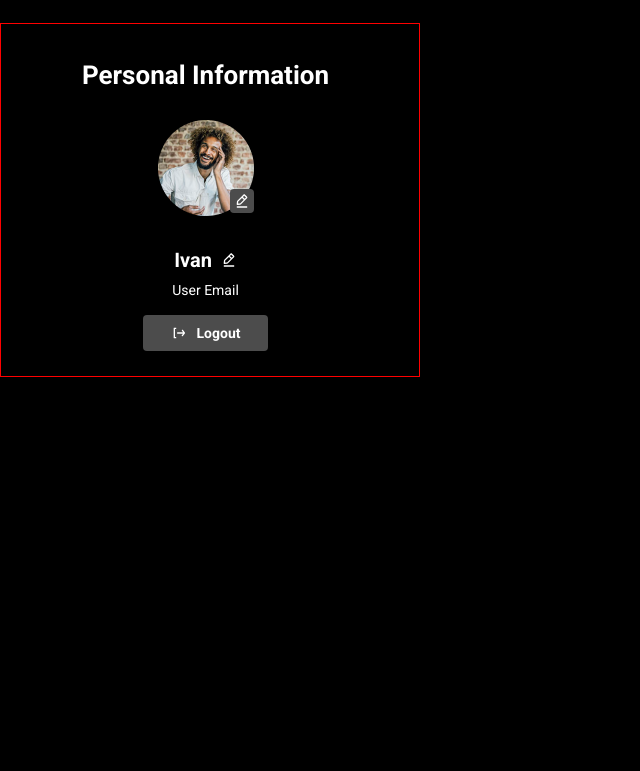
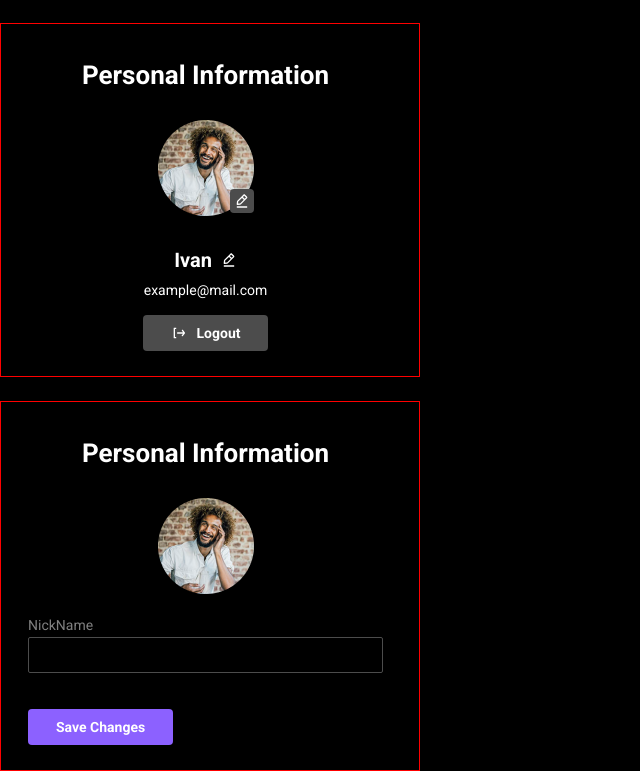
Before and after one commit to evan-weissrussland/flashCards1, a React (Vite) app: page / in a window 1280 px wide. Shown: the part 3021-3792 px from the top of the page, without its empty margins (0-640 px from the left). Before the commit the page ends 3398 px from the top, so only its background shows below. Built offline with nearby package versions, Linux system fonts and the light colour scheme; a web font is replaced by a local one.

Commit message:
компонента editProfileSaveChange

```diff
--- a/src/App.tsx
+++ b/src/App.tsx
@@ -12,6 +12,7 @@ import { Select, SelectContent, SelectItem, SelectTrigger } from '@/common/compo
 import { CheckEmail } from '@/features/Auth/ui/CheckEmail/ui'
 import { CreateNewPass } from '@/features/Auth/ui/CreateNewPass/ui'
 import { EditProfileLogout } from '@/features/Auth/ui/EditProfileLogout/ui'
+import { EditProfileSaveChange } from '@/features/Auth/ui/EditProfileSaveChange/ui'
 import { ForgotPass } from '@/features/Auth/ui/ForgotPass/ui'
 import { Header } from '@/features/Auth/ui/Header/ui'
 import { SignIn } from '@/features/Auth/ui/SignIn/ui'
@@ -136,6 +137,8 @@ export function App() {
       <CreateNewPass />
       <br />
       <EditProfileLogout />
+      <br />
+      <EditProfileSaveChange />
     </>
   )
 }
--- a/src/features/Auth/ui/EditProfileLogout/ui/EditProfileLogout.tsx
+++ b/src/features/Auth/ui/EditProfileLogout/ui/EditProfileLogout.tsx
@@ -1,7 +1,7 @@
 import { Button } from '@/common/components/button'
 import { Card } from '@/common/components/card'
 import { Typography } from '@/common/components/typography'
-import { CheckEmailIcon, EditIcon } from '@/common/icons/icons'
+import { EditIcon } from '@/common/icons/icons'
 
 export const EditProfileLogout = () => {
   //email из стэйта
@@ -45,7 +45,7 @@ export const EditProfileLogout = () => {
         theme={'dark'}
         variant={'Body 2'}
       >
-        User Email
+        {email}
       </Typography>
       <div style={{ textAlign: 'center' }}>
         <Button icon style={{ textAlign: 'center' }} variant={'secondary'}>
--- /dev/null
+++ b/src/features/Auth/ui/EditProfileSaveChange/ui/EditProfileSaveChange.tsx
@@ -0,0 +1,27 @@
+import { Button } from '@/common/components/button'
+import { Card } from '@/common/components/card'
+import { Input } from '@/common/components/input'
+import { Typography } from '@/common/components/typography'
+
+export const EditProfileSaveChange = () => {
+  return (
+    <Card className={'border'} style={{ padding: '33px 36px 25px 27px' }}>
+      <Typography
+        style={{ marginBottom: '27px', textAlign: 'center' }}
+        theme={'dark'}
+        variant={'Large'}
+      >
+        Personal Information
+      </Typography>
+      <div style={{ marginBottom: '12px', textAlign: 'center' }}>
+        <img alt={'ava'} src={'../../../../public/Ellipse%201.png'} />
+      </div>
+      <div style={{ marginBottom: '12px' }}>
+        <Input label={'NickName'} />
+      </div>
+      <div>
+        <Button>Save Changes</Button>
+      </div>
+    </Card>
+  )
+}
--- /dev/null
+++ b/src/features/Auth/ui/EditProfileSaveChange/ui/index.ts
@@ -0,0 +1 @@
+export * from './EditProfileSaveChange'
```
Also changed, not shown: src/features/Auth/ui/EditProfileSaveChange/ui/editProfileSaveChange.module.scss (added).
